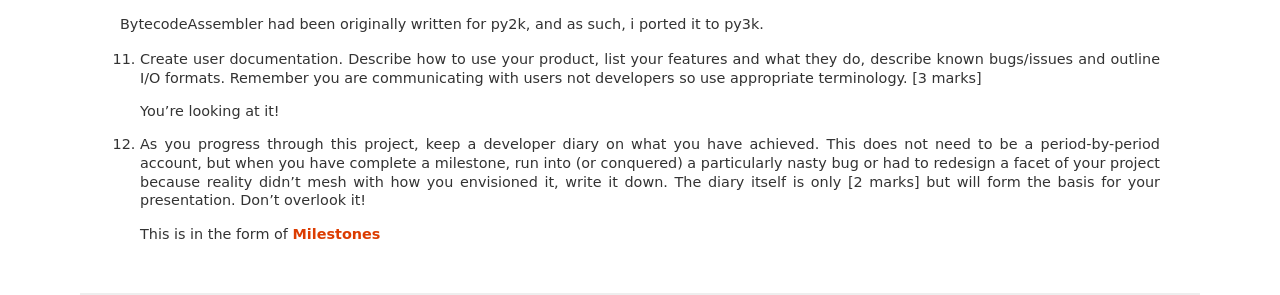
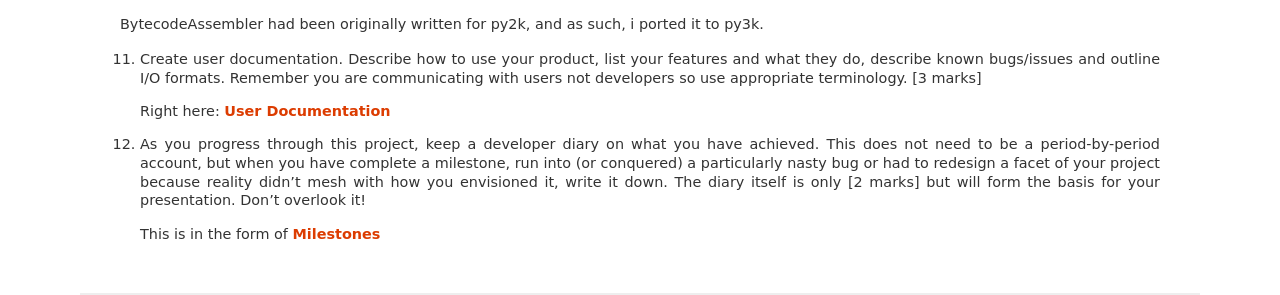
Before and after one commit to Mause/tyrian, a Sphinx documentation site: the page built from docs/source/theory/documentation.rst, in a window 1280 px wide. Shown: the part 421-716 px from the top of the page. Built offline with Sphinx 7.4.7, drawn with Linux system fonts in a browser that asks for light colours; formulas are drawn with MathJax 3.

Commit message:
Added link to user_docs in theory

```diff
--- a/docs/source/theory/documentation.rst
+++ b/docs/source/theory/documentation.rst
@@ -17,7 +17,7 @@ BytecodeAssembler had been originally written for py2k, and as such, i ported it
 
 11. Create user documentation. Describe how to use your product, list your features and what they do, describe known bugs/issues and outline I/O formats. Remember you are communicating with users not developers so use appropriate terminology. [3 marks]
 
-    You're looking at it!
+    Right here: :doc:`../user_docs/index`
 
 12. As you progress through this project, keep a developer diary on what you have achieved. This does not need to be a period-by-period account, but when you have complete a milestone, run into (or conquered) a particularly nasty bug or had to redesign a facet of your project because reality didn't mesh with how you envisioned it, write it down. The diary itself is only [2 marks] but will form the basis for your presentation. Don't overlook it!
 
```
